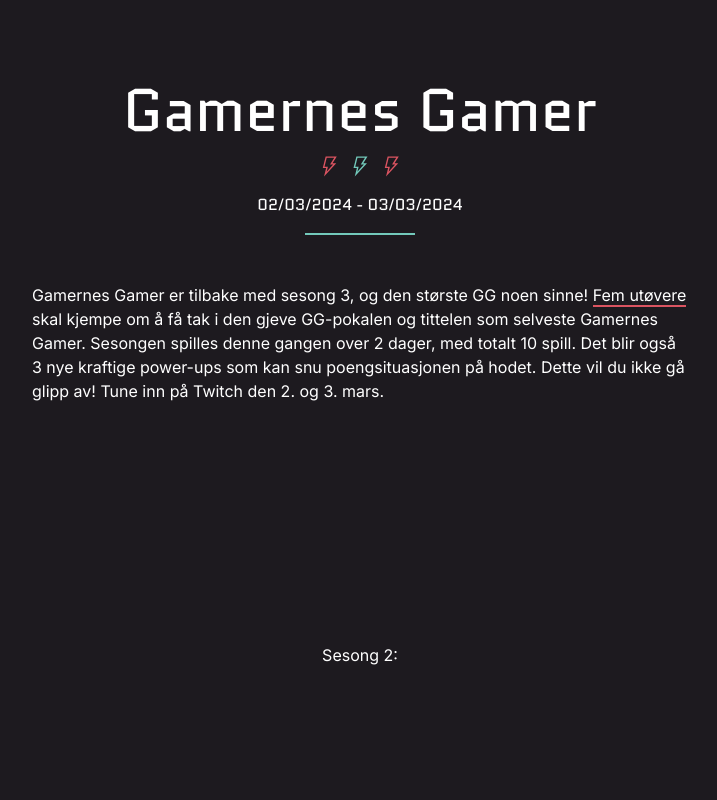
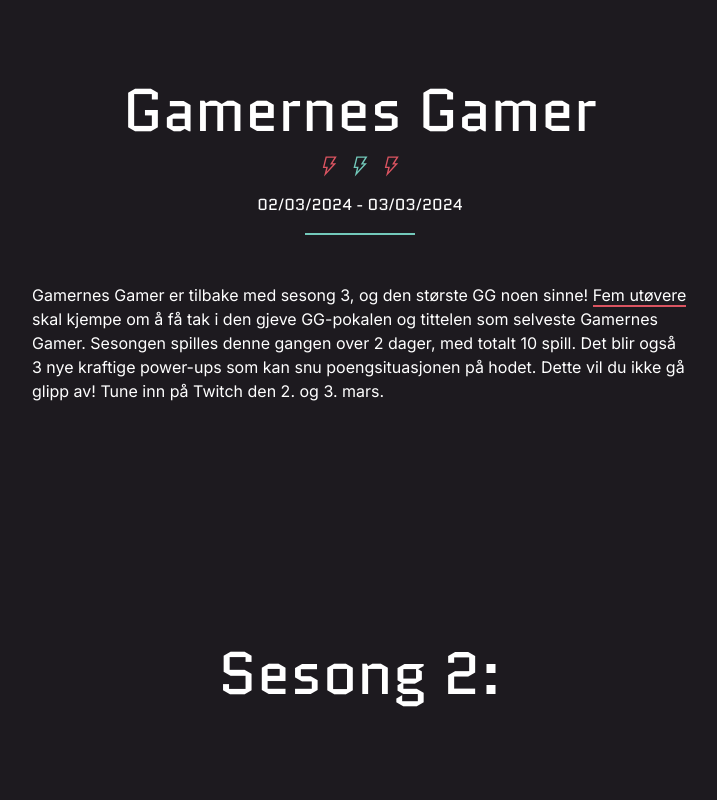
Before and after one commit to itzjacki/gamernesgamer.no, an Astro site: page / in a window 1280 px wide. Shown: the top 800 px of the page, without its empty margins (280-997 px from the left). Built offline with nearby package versions, Linux system fonts and the light colour scheme; Astro itself is replaced by a stand-in of ours.

Commit message:
update font on Season 2 heading

```diff
--- a/src/pages/index.astro
+++ b/src/pages/index.astro
@@ -40,7 +40,7 @@ const revealVideo = true;
 
     <!-- <ScuffedCountdown /> -->
   </section>
-  <h1>Sesong 2:</h1>
+  <h1 class="text-4xl sm:text-6xl font-quantico">Sesong 2:</h1>
   <section id="participants" class="flex flex-col items-center gap-8 max-w-4xl">
     <h2 class="text-3xl sm:text-4xl font-quantico">Utøvere</h2>
     <ul class="flex flex-wrap gap-16 justify-center">
```
